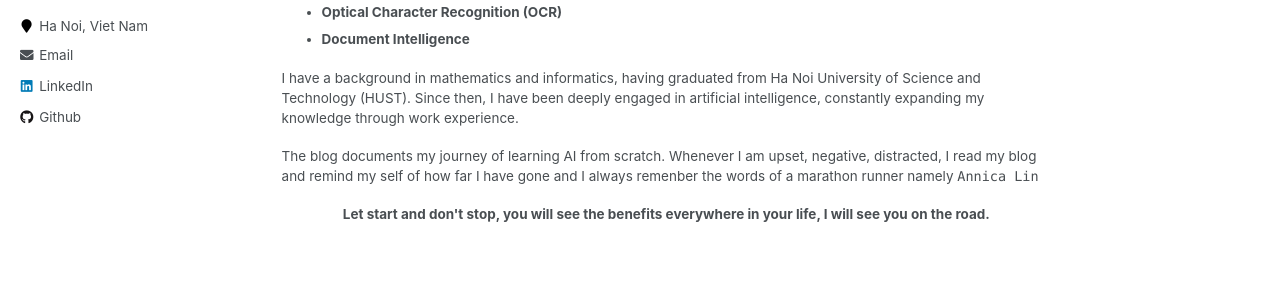
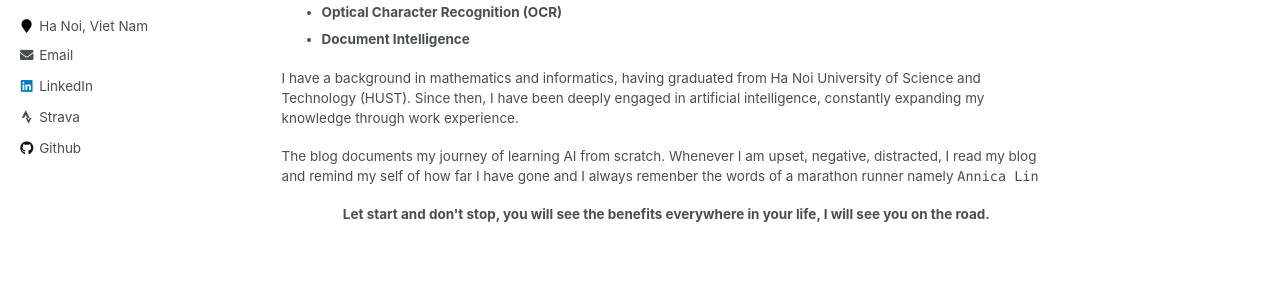
Before and after one commit to tuongtranngoc/tuongtranngoc.github.io, a Jekyll site: the page built from _pages/about.md, in a window 1280 px wide. Shown: the part 359-659 px from the top of the page. Built offline with Jekyll 4.4.1, drawn with Linux system fonts in a browser that asks for light colours.

Commit message:
update: profile

```diff
--- a/_config.yml
+++ b/_config.yml
@@ -101,7 +101,7 @@ author:
   impactstory      : #"https://profiles.impactstory.org/u/xxxx-xxxx-xxxx-xxxx"
   lastfm           :
   linkedin         : "tuong-tran-ngoc-885482154"
-  strava           : "https://strava.com/athletes/95031498"
+  strava           : "95031498"
   orcid            :
   pinterest        :
   soundcloud       :
--- a/_includes/author-profile.html
+++ b/_includes/author-profile.html
@@ -51,6 +51,9 @@
       {% endif %}
       {% if author.linkedin %}
         <li><a href="https://www.linkedin.com/in/{{ author.linkedin }}"><i class="fab fa-fw fa-linkedin" aria-hidden="true"></i> LinkedIn</a></li>
+      {% endif %}
+      {% if author.strava %}
+        <li><a href="https://strava.com/athletes/{{ author.strava }}"><i class="fab fa-fw fa-strava" aria-hidden="true"></i> Strava</a></li>
       {% endif %}
       {% if author.xing %}
         <li><a href="https://www.xing.com/profile/{{ author.xing }}"><i class="fab fa-fw fa-xing-square" aria-hidden="true"></i> XING</a></li>
```
